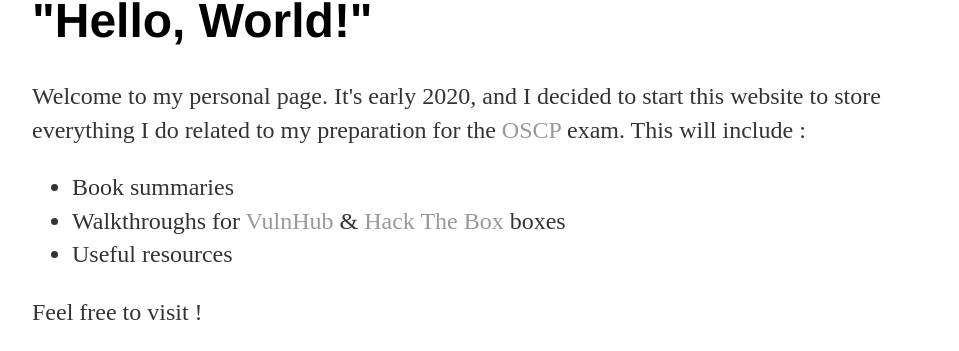
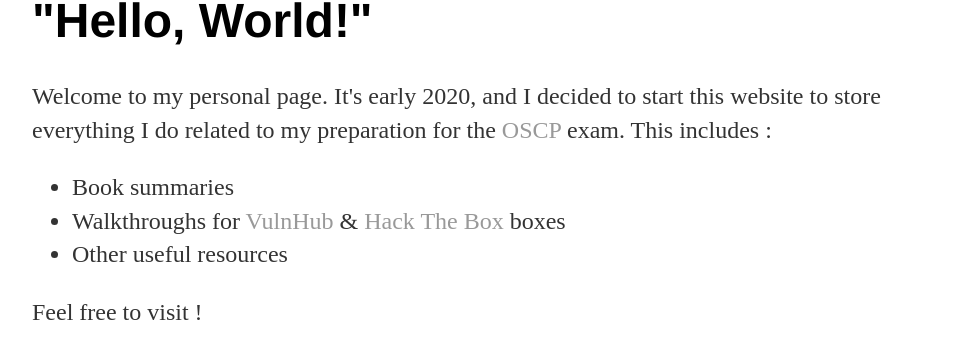
Before and after one commit to jsom1/jsom1.github.io, a Jekyll site: the page built from index.html, in a window 1280 px wide. Shown: the part 133-484 px from the top of the page, without its empty margins (160-1119 px from the left). Built offline with Jekyll 4.4.1, drawn with Linux system fonts in a browser that asks for light colours.

Commit message:
Update index.html

```diff
--- a/index.html
+++ b/index.html
@@ -7,13 +7,13 @@ title: Netpal
 	<p>Welcome to my personal page. It's early 2020, and I decided to start this
 		website to store everything I do related to my preparation for the
 		<a href="https://www.offensive-security.com/pwk-oscp/">OSCP</a> exam.
-		This will include :
+		This includes :
 		<ul>
 			<li>Book summaries</li>
 			<li>Walkthroughs for
 		<a href="https://www.vulnhub.com/">VulnHub</a> &
 		<a href="https://www.hackthebox.eu/">Hack The Box</a> boxes</li>
-			<li>Useful resources</li>
+			<li>Other useful resources</li>
 		</ul>
 	</p>
 	<p>
```
